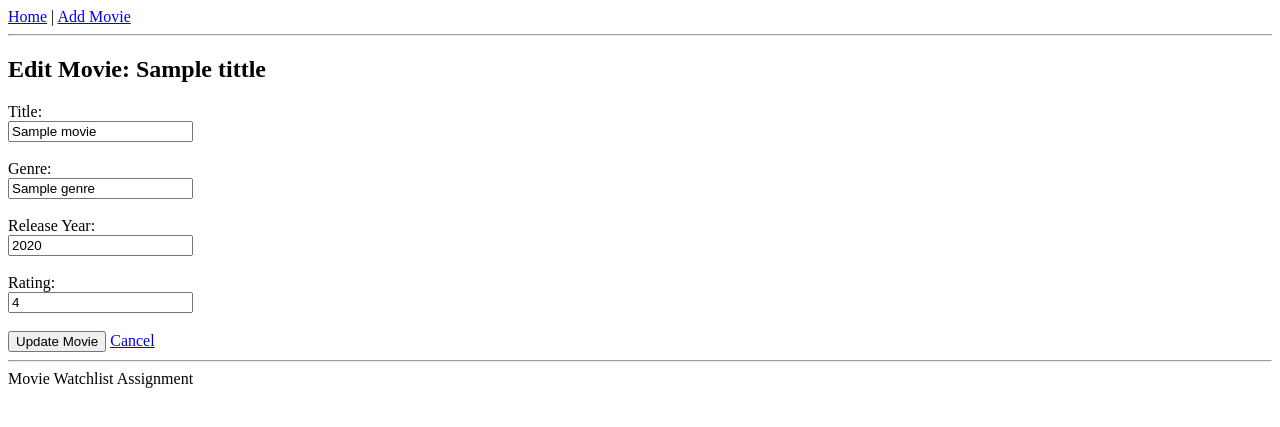
After one commit to Ji-raffe/django-movie-watchlist, a Django app: template movies/templates/movies/edit_movie.html in a window 1280 px wide. The commit adds this page. Shown: the top 427 px of the page. Run offline with Django 3.2, Linux system fonts and the light colour scheme; the template is opened without the code that fills it: most values are stand-ins (such as "Sample title", 1, 10 or a date in 2020).

Commit message:
update all function

```diff
--- /dev/null
+++ b/movies/templates/movies/edit_movie.html
@@ -0,0 +1,26 @@
+{% extends "movies/base.html" %}
+{% block content %}
+
+<h2> Edit Movie: {{movie.tittle}}</h2>
+
+<form method="POST">
+    {% csrf_token %}
+
+    <label>Title:</label><br>
+    <input type="text" name="title" value="{{ movie.title }}" required><br><br>
+
+    <label>Genre:</label><br>
+    <input type="text" name="genre" value="{{ movie.genre }}"><br><br>
+
+    <label>Release Year:</label><br>
+    <input type="number" name="release_year" value="{{ movie.release_year }}"><br><br>
+
+    <label>Rating:</label><br>
+    <input type="number" name="personal_rating" value="{{ movie.personal_rating}}"><br><br>
+
+    <button type="submit">Update Movie</button>
+    <a href="{% url 'home' %}">Cancel</a>
+
+</form>
+
+{% endblock %}
```
Also changed, not shown: movies/templates/movies/home.html (+7 -2 lines), movies/views.py (+32 -5 lines).
